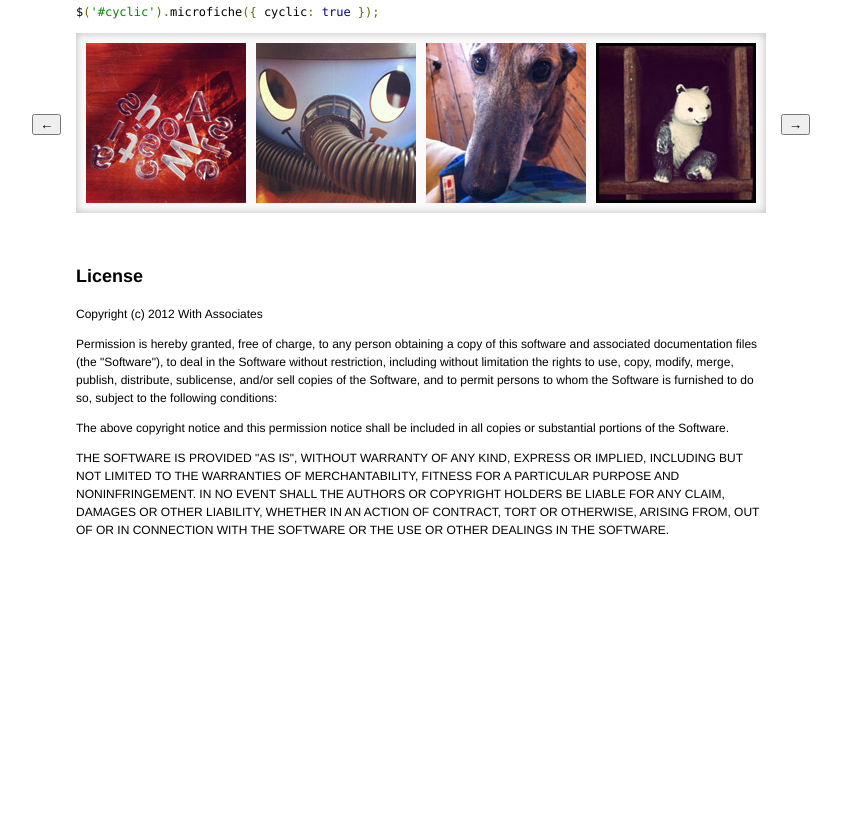
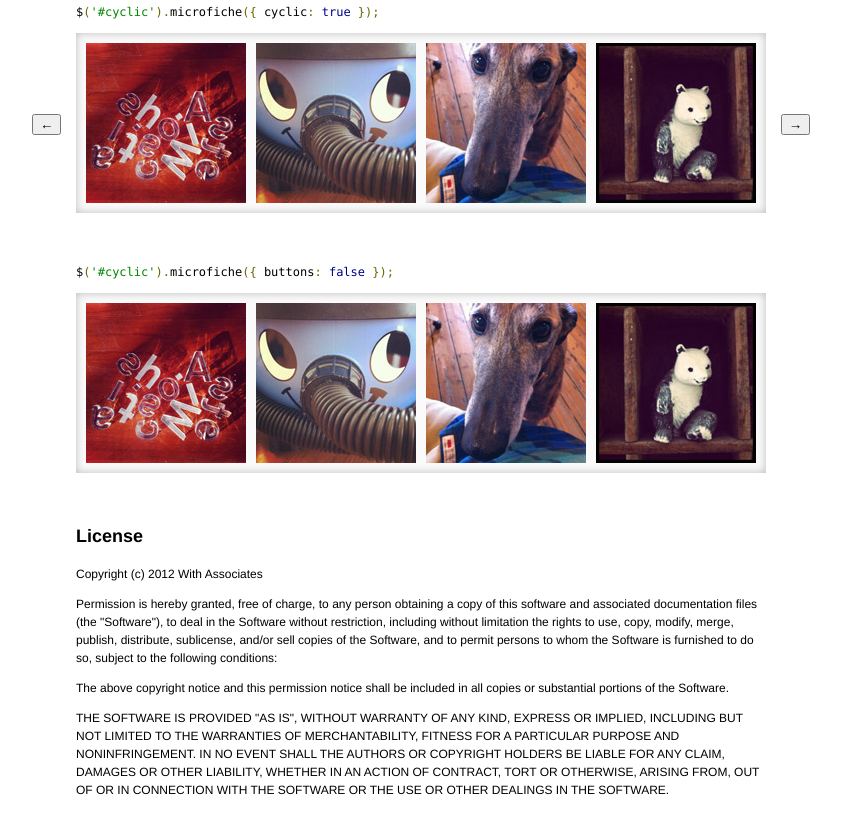
Before and after one commit to withassociates/microfiche.js, a plain HTML site: page index.html in a window 1280 px wide. Shown: the part 1461-2294 px from the top of the page, without its empty margins (219-1060 px from the left). Before the commit the page ends 2042 px from the top, so only its background shows below. Drawn offline with Linux system fonts and the light colour scheme.

Commit message:
Allow disabling of buttons

```diff
--- a/index.html
+++ b/index.html
@@ -86,6 +86,12 @@
     <script>$('#cyclic').microfiche({ cyclic: true })</script>
   </div>
 
+  <div class="demo">
+    <p><code class="prettyprint">$('#cyclic').microfiche({ buttons: false });</code></p>
+    <script>example('buttons')</script>
+    <script>$('#buttons').microfiche({ buttons: false })</script>
+  </div>
+
   <script>prettyPrint()</script>
 
   <h2>License</h2>
--- a/microfiche.js
+++ b/microfiche.js
@@ -14,11 +14,12 @@ $.extend(Microfiche.prototype, {
 
   // The default options, which can be overridden by the initializer.
   options: {
+    buttons        : true,
     minDuration    : 250,
     duration       : 500,
     maxDuration    : 500,
     dragThreshold  : 25,
-    elasticity     : 0.4,
+    elasticity     : 0.5,
     debounce       : 200,
     swipeThreshold : 0.125
   },
@@ -80,6 +81,8 @@ $.extend(Microfiche.prototype, {
   // For the time being, we’re binding control elements directly to their
   // respective actions.
   createControls: function() {
+    if (!this.options.buttons) return;
+
     var self = this;
 
     this.controls = {
@@ -217,6 +220,7 @@ $.extend(Microfiche.prototype, {
 
   // Enable/disable controls based on current position.
   updateControls: function() {
+    if (!this.options.buttons) return;
     if (this.options.cyclic) return;
 
     this.controls.prev[0].disabled = this.x <= this.min();
```
Also changed, not shown: docs/microfiche.html (+5 -1 lines).
